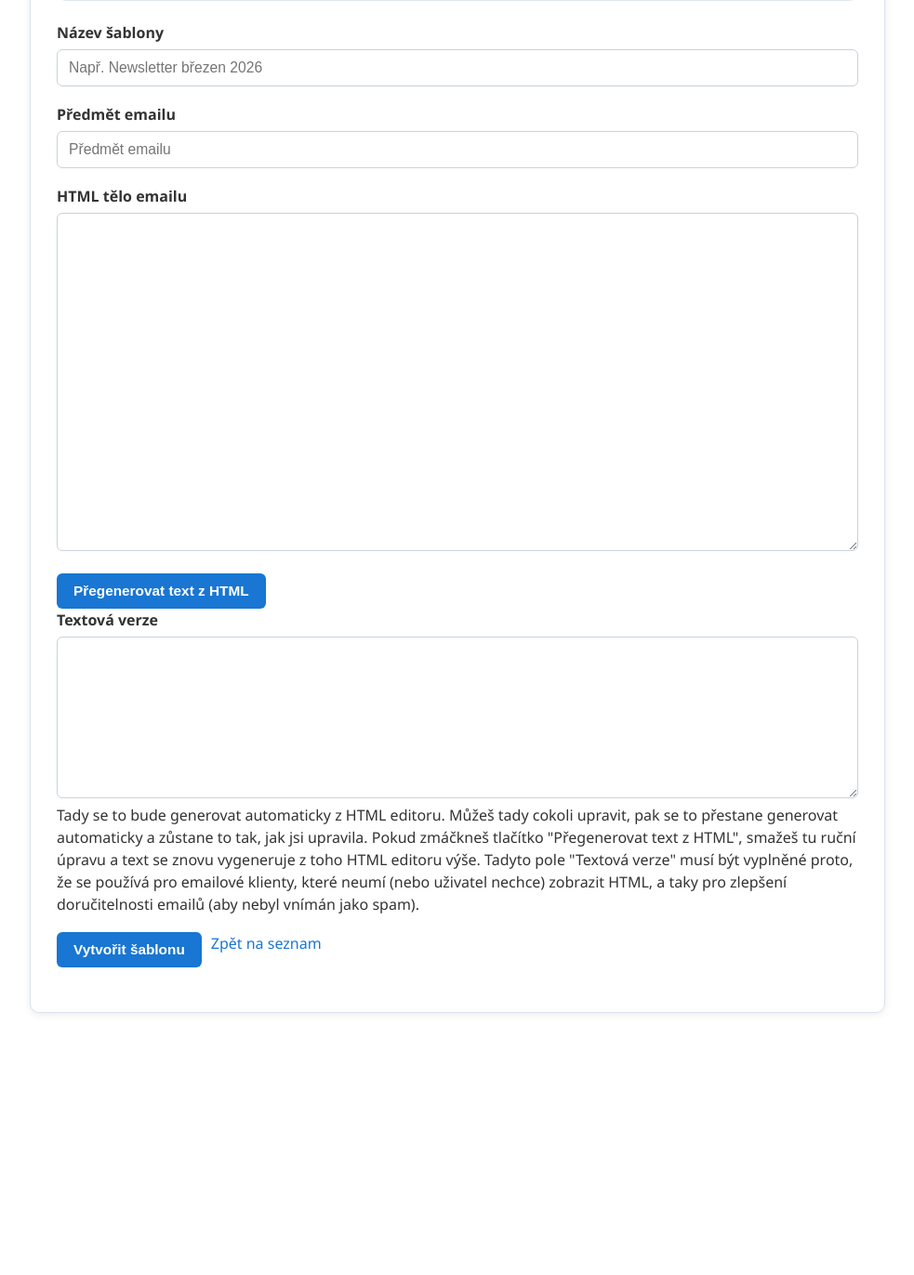
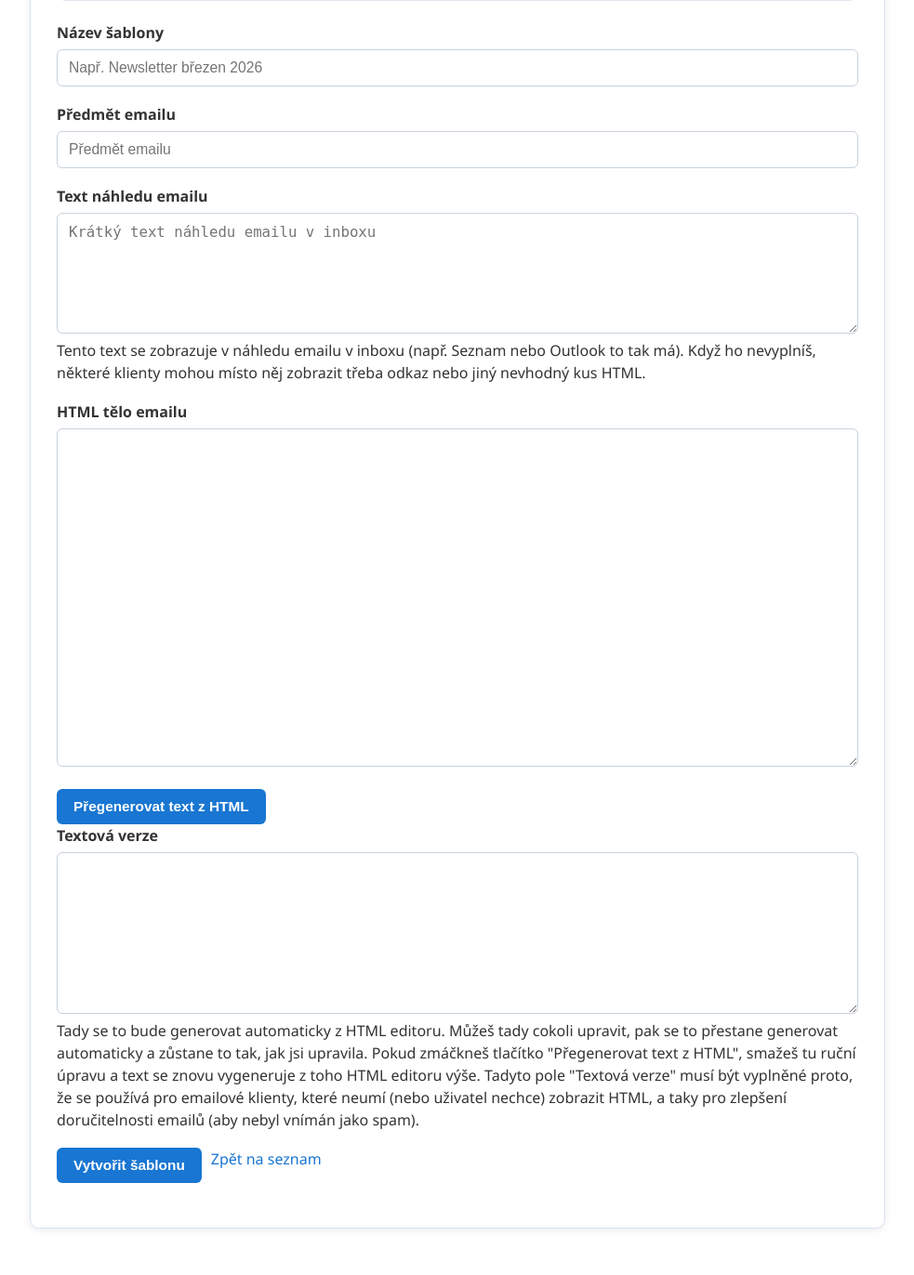
Before and after one commit to HonzaVanek/evidence_webapp, a Django app: page /pojistenci/vychytavky/rozesilac/sablony/nova/ in a window 1280 px wide. Shown: the part 790-2162 px from the top of the page at 93% size, without its empty margins (296-1279 px from the left). Before the commit the page ends 1880 px from the top, so only its background shows below. Run offline with Django 4.2, Linux system fonts and the light colour scheme; a user stored in the database is signed in; tables that the repository leaves empty hold one stand-in row (values such as "Sample post"); grey boxes marked "Sample" are stand-in pictures; some libraries are stand-ins or nearby versions.

Commit message:
úprava preheaderu u šablony

```diff
--- a/pojistenci/forms.py
+++ b/pojistenci/forms.py
@@ -178,10 +178,11 @@ def html_to_plain_text(html: str) -> str:
 class EmailTemplateForm(forms.ModelForm):
     class Meta:
         model = EmailTemplate
-        fields = ["name", "subject", "html_body", "text_body"]
+        fields = ["name", "subject", "preheader", "html_body", "text_body"]
         widgets = {
             "name": forms.TextInput(attrs={"placeholder": "Např. Newsletter březen 2026"}),
             "subject": forms.TextInput(attrs={"placeholder": "Předmět emailu"}),
+            "preheader": forms.Textarea(attrs={"rows": 1, "placeholder": "Krátký text náhledu emailu v inboxu"}),
             "html_body": forms.Textarea(attrs={"rows": 18, "required": False}),
             "text_body": forms.Textarea(attrs={"rows": 8}),
         }
--- a/pojistenci/models.py
+++ b/pojistenci/models.py
@@ -80,7 +80,7 @@ class EmailTemplate(models.Model):
     text_body = models.TextField(blank=True, help_text="Volitelné: plain-text fallback.")
     created_at = models.DateTimeField(auto_now_add=True)
     updated_at = models.DateTimeField(auto_now=True)
-
+    preheader = models.CharField(max_length=200, blank=True, help_text="Krátký text zobrazovaný jako náhled emailu v inboxu")
     def __str__(self) -> str:
         return self.name
 
--- a/pojistenci/templates/pojistenci/rozesilac/template_form.html
+++ b/pojistenci/templates/pojistenci/rozesilac/template_form.html
@@ -98,6 +98,18 @@
       <div class="form-errors">{{ e }}</div>
     {% endfor %}
   </div>
+
+  <div class="template-form-row">
+  <label for="{{ form.preheader.id_for_label }}">Text náhledu emailu</label>
+  {{ form.preheader }}
+  <p class="muted">
+    Tento text se zobrazuje v náhledu emailu v inboxu (např. Seznam nebo Outlook to tak má).
+    Když ho nevyplníš, některé klienty mohou místo něj zobrazit třeba odkaz nebo jiný nevhodný kus HTML.
+  </p>
+  {% for e in form.preheader.errors %}
+    <div class="form-errors">{{ e }}</div>
+  {% endfor %}
+</div>
 
   <div class="template-form-row">
     <label for="{{ form.html_body.id_for_label }}">HTML tělo emailu</label>
--- a/pojistenci/views.py
+++ b/pojistenci/views.py
@@ -1578,7 +1578,16 @@ def rozesilac_send(request):
 
                     rendered_subject = Template(campaign.subject).render(template_context)
                     rendered_html_body = Template(campaign.html_body).render(template_context)
-
+                    preheader = (template.preheader or "").strip()
+
+                    if preheader:
+                        preheader_html = f"""
+                    <div style="display:none;font-size:1px;color:#fff;line-height:1px;max-height:0;max-width:0;opacity:0;overflow:hidden;mso-hide:all;">
+                    {preheader}
+                    &nbsp;&zwnj;&nbsp;&zwnj;&nbsp;&zwnj;&nbsp;&zwnj;&nbsp;&zwnj;&nbsp;
+                    </div>
+                    """
+                        rendered_html_body = preheader_html + rendered_html_body
                      # přepsání odkazů na trackovací redirect
                     rendered_html_body, tracked_urls = add_click_tracking_to_html(rendered_html_body, delivery, base_url)
 
```
Also changed, not shown: pojistenci/migrations/0019_emailtemplate_preheader.py (added).
